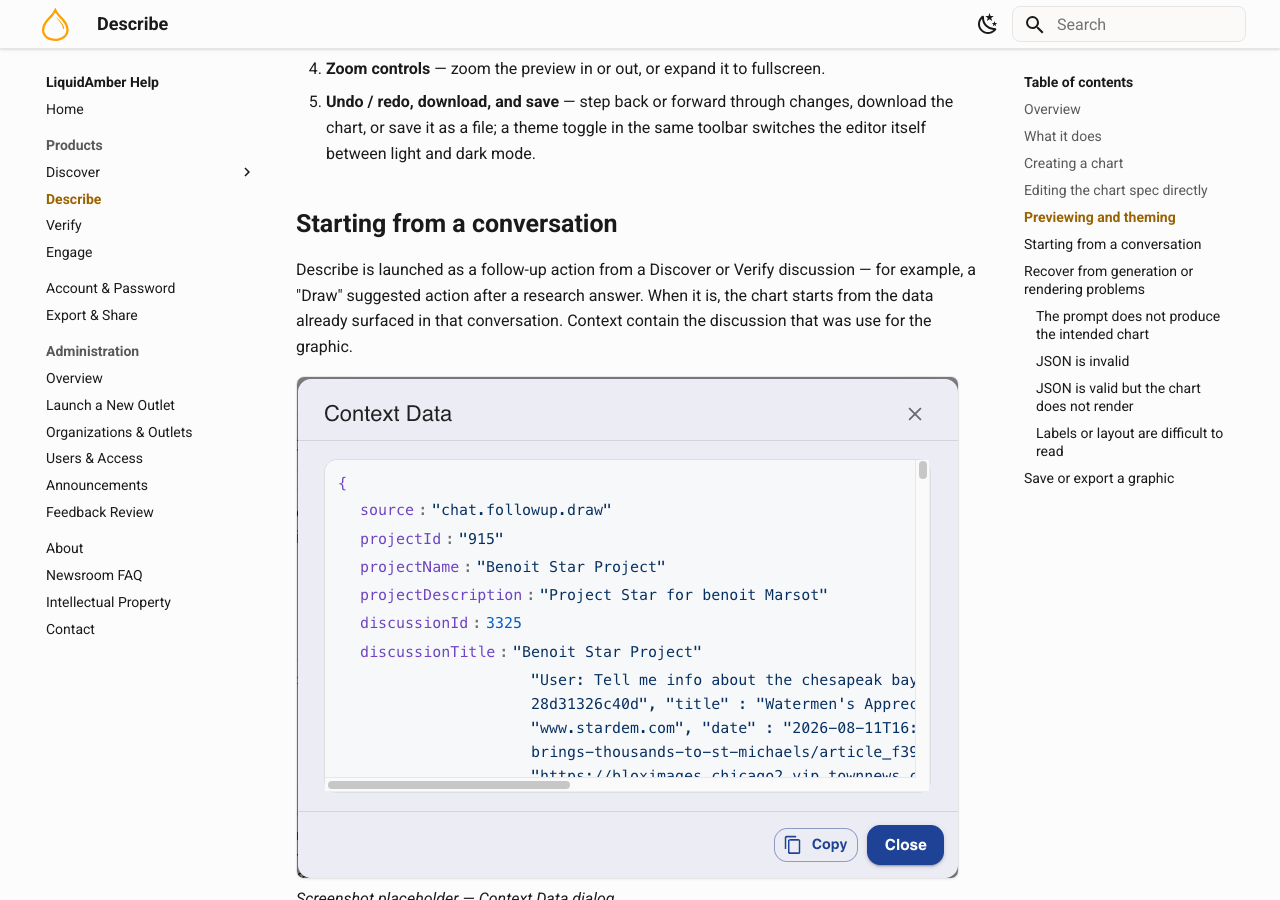
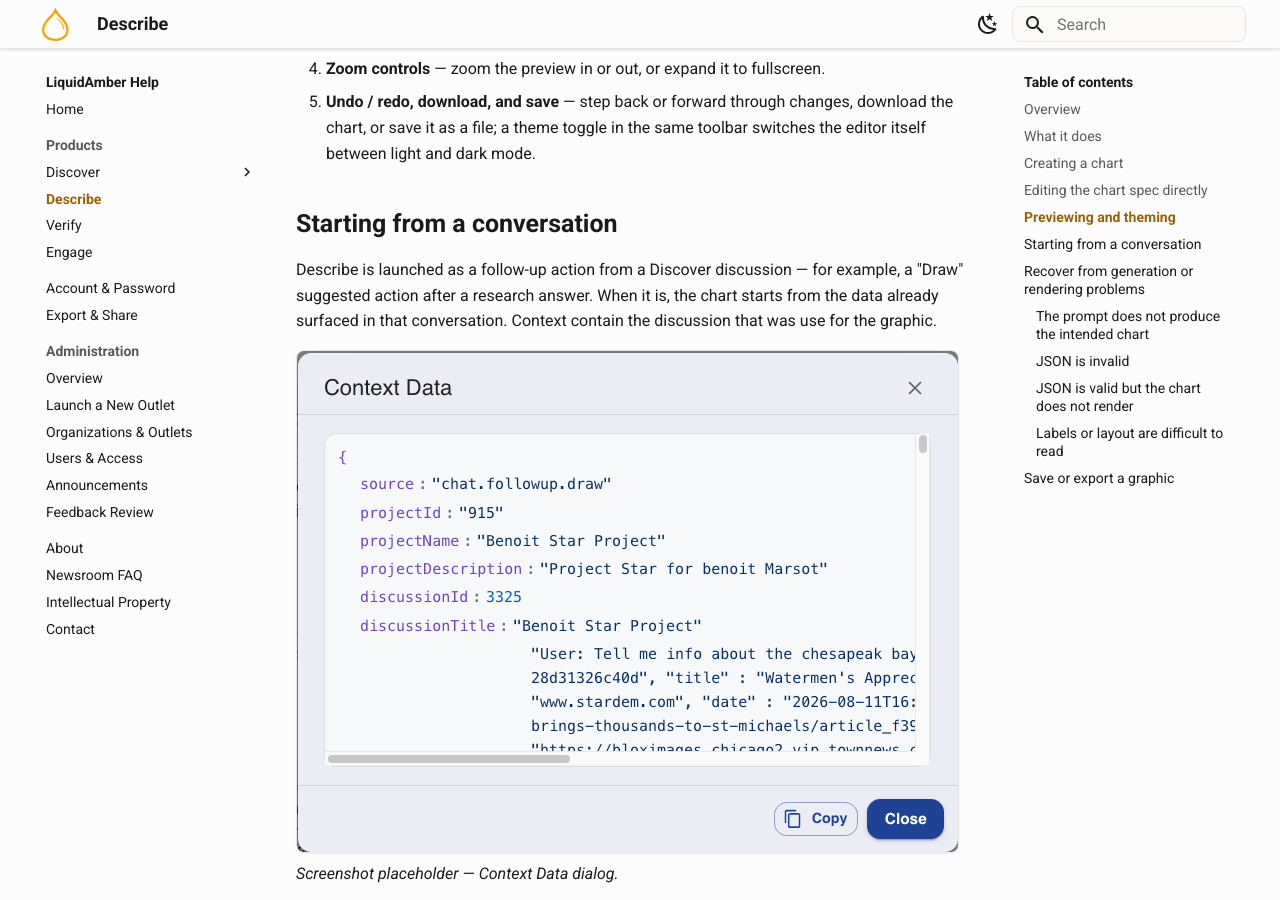
Before and after one commit to benoitmarsot/codechat-help, an MkDocs documentation site: the page built from docs/describe.md, in a window 1280 px wide and 900 px high, scrolled down 3574 px. Built offline with MkDocs 1.6.1 and Material for MkDocs 9.7.7, drawn with Linux system fonts in a browser that asks for light colours; some of the changed text lies outside the part shown.

Commit message:
Removing Verify discussions wrong info.

```diff
--- a/docs/describe.md
+++ b/docs/describe.md
@@ -12,7 +12,7 @@ LiquidAmber Describe turns research findings into branded charts and graphics th
 
 - Converts data and research results gathered during a project into visual charts and graphics.
 - Generates a chart from a natural-language prompt, and lets you keep refining it with follow-up prompts.
-- Can be launched directly from a Discover or Verify discussion as a follow-up action, carrying over the conversation's data as a starting point.
+- Can be launched directly from a Discover discussion as a follow-up action, carrying over the conversation's data as a starting point.
 - Exposes the underlying chart spec (Vega-Lite JSON) for direct editing, with a diff summary of what changed.
 - Lets you preview the chart under several branded themes before exporting.
 - Keeps a version history so you can save a version, review prior steps, or reset.
@@ -53,7 +53,7 @@ LiquidAmber Describe turns research findings into branded charts and graphics th
 
 ## Starting from a conversation
 
-Describe is launched as a follow-up action from a Discover or Verify discussion — for example, a "Draw" suggested action after a research answer. When it is, the chart starts from the data already surfaced in that conversation. Context contain the discussion that was use for the graphic.
+Describe is launched as a follow-up action from a Discover discussion — for example, a "Draw" suggested action after a research answer. When it is, the chart starts from the data already surfaced in that conversation. Context contain the discussion that was use for the graphic.
 
 ![Context Data dialog showing the source discussion and project used to seed the chart](images/describe/context.png)
 *Screenshot placeholder — Context Data dialog.*
```
